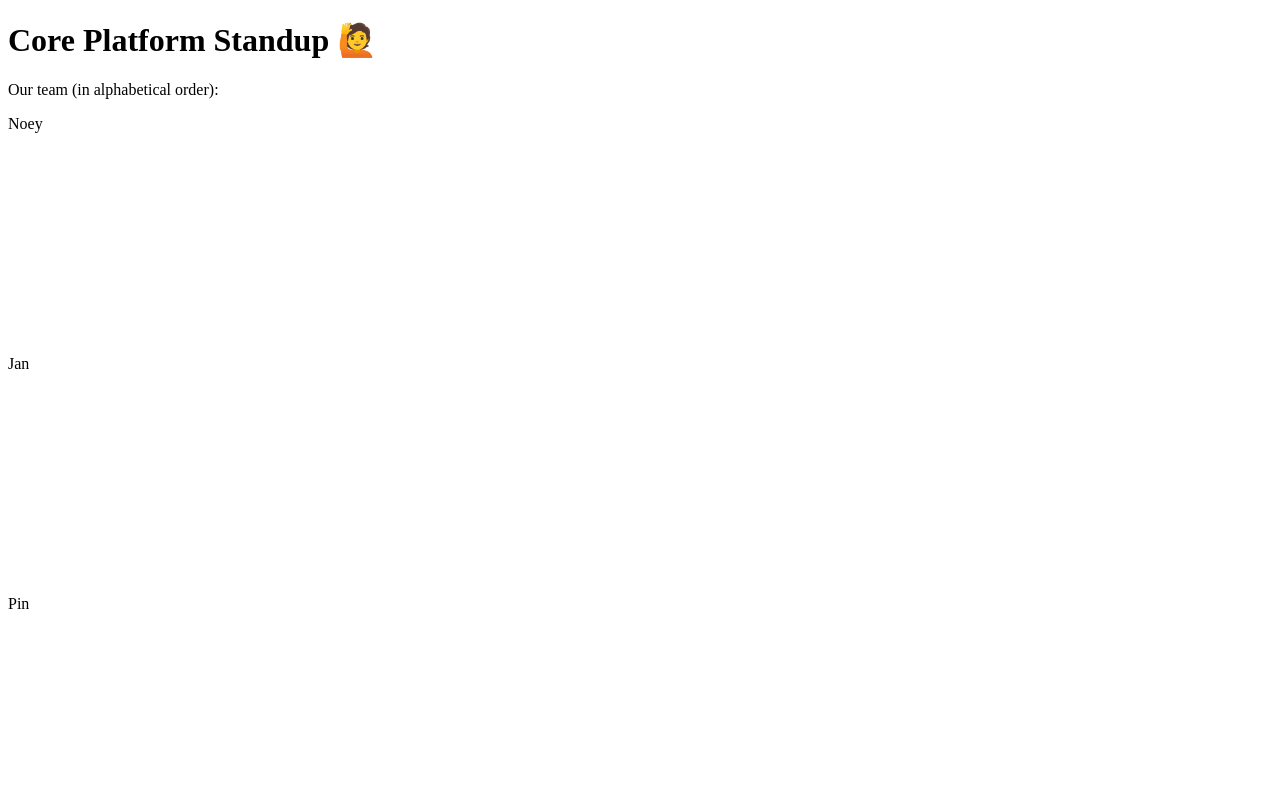
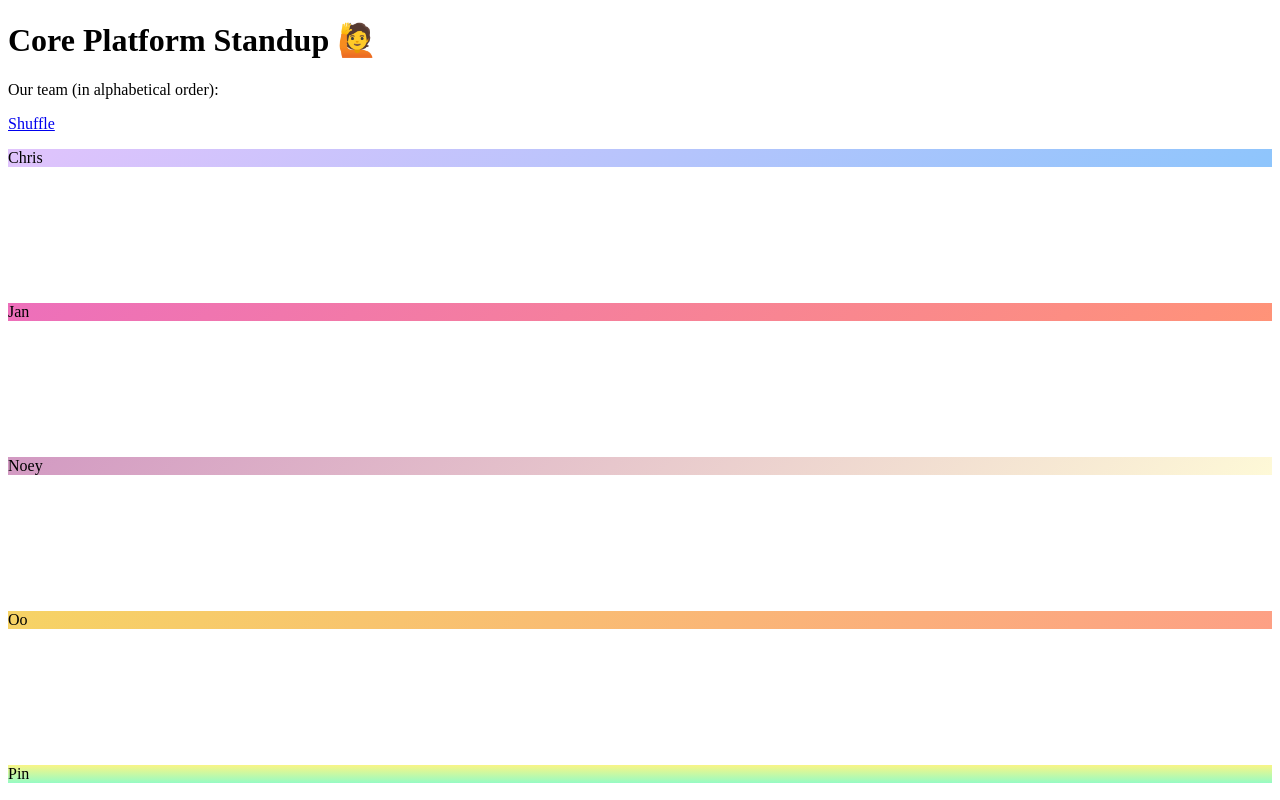
Before and after one commit to Verumex/vmx-core, a Next.js app: page / in a window 1280 px wide. Shown: the top 800 px of the page. Built offline with nearby package versions, Linux system fonts and the light colour scheme.

Commit message:
Use a link

```diff
--- a/components/Standup.tsx
+++ b/components/Standup.tsx
@@ -7,72 +7,74 @@ const height = 120;
 const data = [
   {
     name: "Chris",
-    description: "#e0c3fc → #8ec5fc",
     css: "linear-gradient(135deg, #e0c3fc 0%, #8ec5fc 100%)",
     height,
   },
   {
     name: "Jan",
-    description: "#5ee7df → #b490ca",
-    css: "linear-gradient(135deg, #5ee7df 0%, #b490ca 100%)",
+    css: "linear-gradient(135deg, #ed6fbb 0%, #ff9378 100%)",
     height,
   },
   {
     name: "Noey",
-    description: "#d299c2 → #fef9d7",
     css: "linear-gradient(135deg, #d299c2 0%, #fef9d7 100%)",
     height,
   },
   {
     name: "Oo",
-    description: "#f6d365 → #fda085",
     css: "linear-gradient(120deg, #f6d365 0%, #fda085 100%)",
     height,
   },
   {
     name: "Pin",
-    description: "#96fbc4 → #f9f586",
     css: "linear-gradient(to top, #96fbc4 0%, #f9f586 100%)",
     height,
   },
 ];
 
 const Standup: FC = () => {
-  const [rows, set] = useState(data);
-  useEffect(() => {
-    const t = setInterval(() => set(shuffle), 2000);
-    return () => clearInterval(t);
-  }, []);
+  const [items, setItems] = useState(data);
 
   let height = 0;
   const transitions = useTransition(
-    rows.map((data) => ({ ...data, y: (height += data.height) - data.height })),
+    items.map((data) => ({
+      ...data,
+      y: (height += data.height) - data.height,
+    })),
     {
-      key: (item: any) => item.name,
-      from: { height: 0, opacity: 0 },
-      leave: { height: 0, opacity: 0 },
-      enter: ({ y, height }) => ({ y, height, opacity: 1 }),
-      update: ({ y, height }) => ({ y, height }),
+      key: (person: any) => person.name,
+      from: { opacity: 0 },
+      leave: { opacity: 0 },
+      enter: ({ y }) => ({ y, opacity: 1 }),
+      update: ({ y }) => ({ y }),
     }
   );
 
   return (
+    <>
+      <a href="#" onClick={() => setItems(shuffle)}>
+        Shuffle
+      </a>
       <div className="relative w-60 mx-auto" style={{ height }}>
-      {transitions((style, item, t, index) => (
+        {transitions((style, item, _, index) => (
           <animated.div
             className="absolute w-full"
             style={{ zIndex: data.length - index, ...style }}
           >
-          <div className="relative w-full h-full p-4 bg-cover">
+            <div className="relative p-4 bg-cover">
               <div
-              className="relative bottom-0 left-0 w-full h-full rounded-md shadow-md"
+                className="relative flex justify-center items-center bottom-0 left-0 w-full rounded-md shadow-md h-20"
                 style={{ backgroundImage: item.css }}
-            />
+              >
+                <p className="text-lg text-gray-700 font-bold drop-shadow-lg">
                   {item.name}
+                </p>
+              </div>
             </div>
           </animated.div>
         ))}
       </div>
+    </>
   );
 };
 
```
Lines whose indentation alone changed are shown as unchanged.
